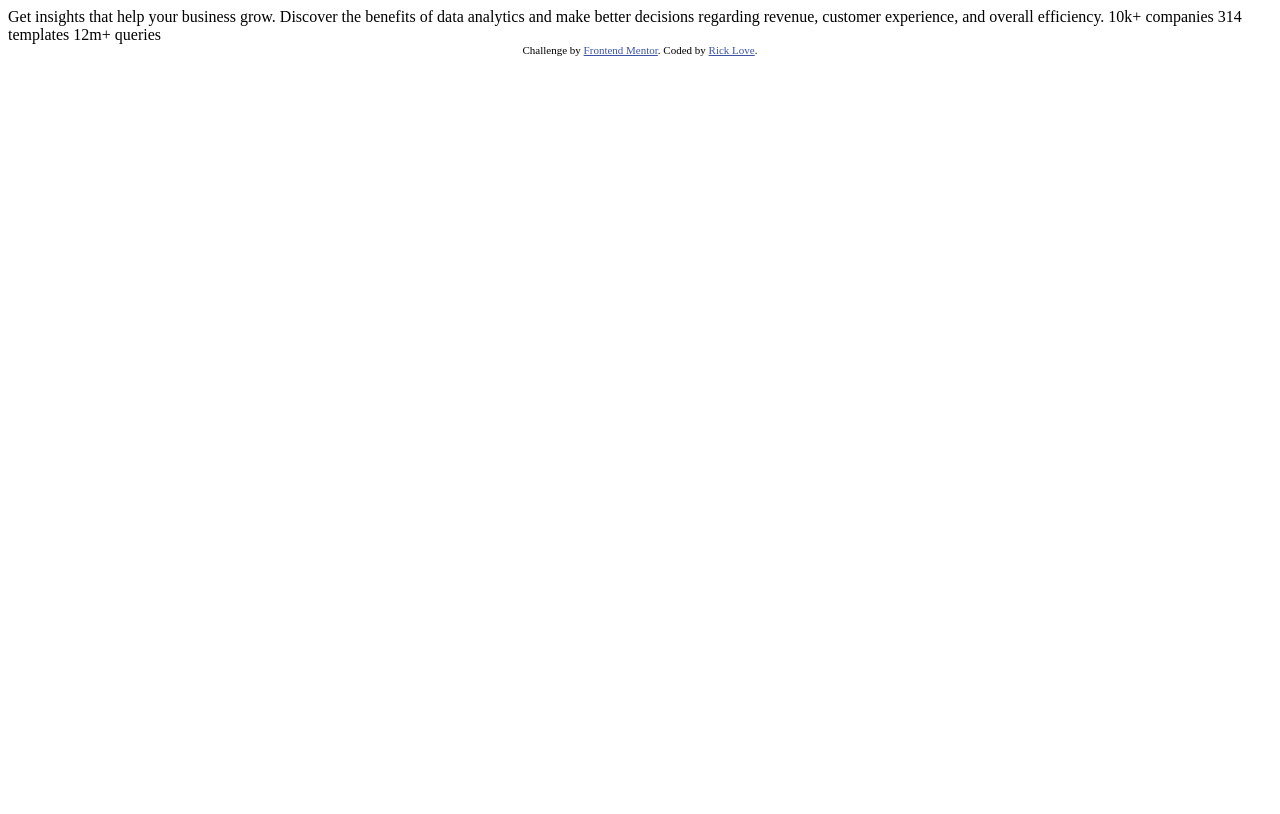
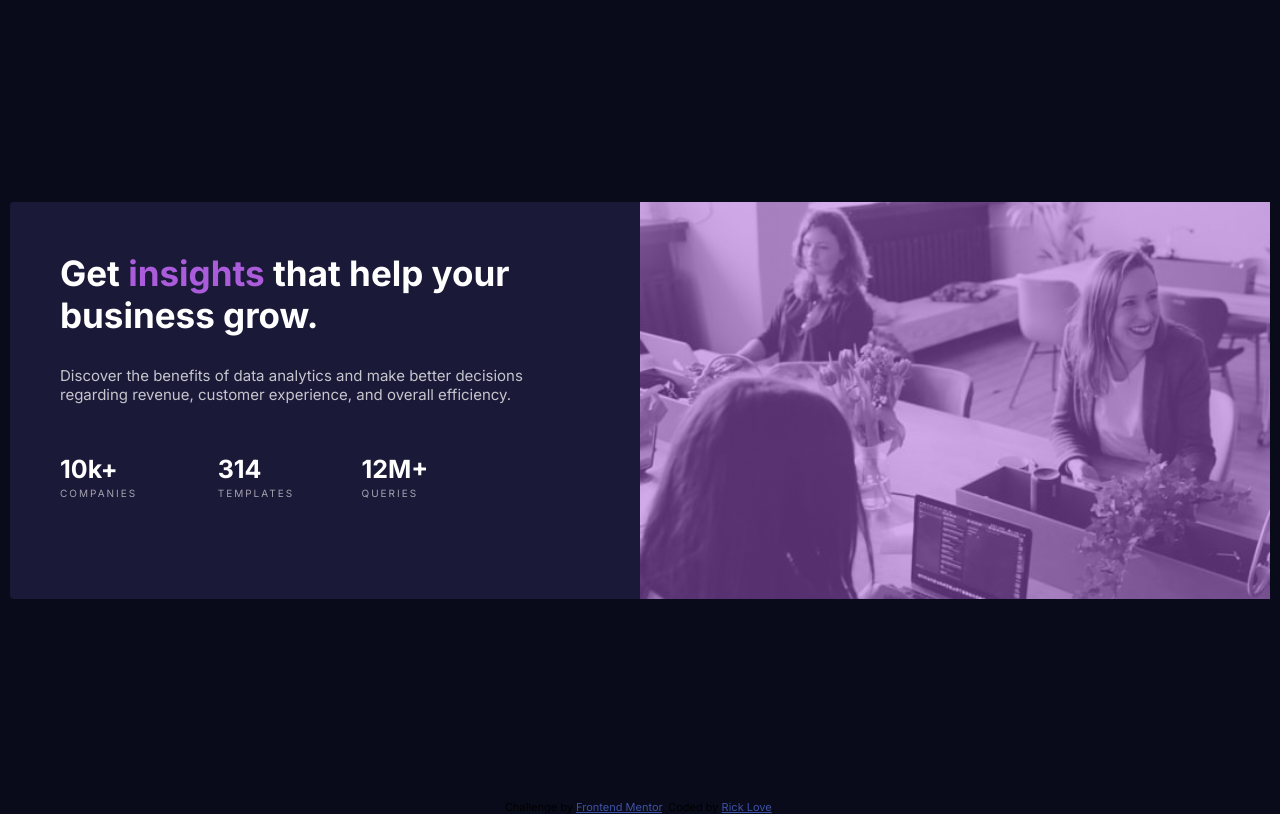
Before and after one commit to rick-love/FEM_Stats_Card, a plain HTML site: page index.html in a window 1280 px wide. Drawn offline with Linux system fonts and the light colour scheme.

Commit message:
Finished Desktop Version

```diff
--- a/index.html
+++ b/index.html
@@ -1,33 +1,72 @@
 <!DOCTYPE html>
 <html lang="en">
   <head>
-  <meta charset="UTF-8">
-  <meta name="viewport" content="width=device-width, initial-scale=1.0"> <!-- displays site properly based on user's device -->
+    <meta charset="UTF-8" />
+    <meta name="viewport" content="width=device-width, initial-scale=1.0" />
+    <!-- displays site properly based on user's device -->
+    <!-- GOOGLE FONTS -->
+    <link rel="preconnect" href="https://fonts.googleapis.com" />
+    <link rel="preconnect" href="https://fonts.gstatic.com" crossorigin />
+    <link
+      href="https://fonts.googleapis.com/css2?family=Inter:wght@400;700&family=Lexend+Deca&display=swap"
+      rel="stylesheet"
+    />
 
-  <link rel="icon" type="image/png" sizes="32x32" href="./images/favicon-32x32.png">
+    <link
+      rel="icon"
+      type="image/png"
+      sizes="32x32"
+      href="./images/favicon-32x32.png"
+    />
+    <link rel="stylesheet" href="./css/style.min.css" />
 
     <title>Frontend Mentor | Stats preview card component</title>
 
     <!-- Feel free to remove these styles or customise in your own stylesheet 👍 -->
     <style>
-    .attribution { font-size: 11px; text-align: center; }
-    .attribution a { color: hsl(228, 45%, 44%); }
+      .attribution {
+        font-size: 11px;
+        text-align: center;
+      }
+      .attribution a {
+        color: hsl(228, 45%, 44%);
+      }
     </style>
   </head>
   <body>
+    <div class="container border">
+      <div class="card border">
+        <div class="card-content border">
+          <h1>Get <span>insights</span> that help your business grow.</h1>
+          <p>
+            Discover the benefits of data analytics and make better decisions
+            regarding revenue, customer experience, and overall efficiency.
+          </p>
+          <div class="card-content-stats">
+            <div class="card-content-stat">
+              <h3>10k+</h3>
+              <p>companies</p>
+            </div>
+            <div class="card-content-stat">
+              <h3>314</h3>
+              <p>templates</p>
+            </div>
+            <div class="card-content-stat">
+              <h3>12M+</h3>
+              <p>queries</p>
+            </div>
+          </div>
+        </div>
 
-  Get insights that help your business grow.
-
-  Discover the benefits of data analytics and make better decisions regarding revenue, customer
-  experience, and overall efficiency.
-
-  10k+ companies
-  314 templates
-  12m+ queries
+        <div class="card-image"></div>
+      </div>
+    </div>
 
     <div class="attribution">
-    Challenge by <a href="https://www.frontendmentor.io?ref=challenge" target="_blank">Frontend Mentor</a>.
-    Coded by <a href="#">Rick Love</a>.
+      Challenge by
+      <a href="https://www.frontendmentor.io?ref=challenge" target="_blank"
+        >Frontend Mentor</a
+      >. Coded by <a href="#">Rick Love</a>.
     </div>
   </body>
 </html>
--- /dev/null
+++ b/style.scss
@@ -0,0 +1,116 @@
+////////////
+// COLORS
+/* PRIMARY */
+$mb-db-color: hsl(233, 47%, 7%); // MAIN BACKGROUND
+$cb-db-color: hsl(244, 38%, 16%); // CARD BACKGROUND
+$a-v-color: hsl(277, 64%, 61%); // ACCENT
+
+/* WHITE */
+$mh-white-color: hsl(0, 0%, 100%);
+$mp-white-color: hsla(0, 0%, 100%, 0.75); //
+$sh-white-color: hsla(0, 0%, 100%, 0.6);
+
+////////////
+// FONTS
+$font-display: 'Inter', sans-serif;
+// font-family: 'Lexend Deca', sans-serif;
+
+/////////////////////////
+// Responsive Breakpoints
+$bp-largest: 75em; // 1200px
+$bp-large: 62.5em; // 1000px
+$bp-medium: 50em; // 800px
+$bp-small: 37.5em; // 600px
+
+///////////////////////
+////////// GLOBAL RESET
+*,
+*::before,
+*::after {
+  margin: 0;
+  padding: 0;
+  box-sizing: inherit;
+}
+
+html {
+  box-sizing: border-box;
+  font-size: 62.5%; // SETS FONT SIZE 1rem = 10px  [10px / 16px (browser default value) = 62.5%]
+}
+body {
+  font-family: $font-display;
+  font-size: 1.5rem;
+  background-color: $mb-db-color;
+}
+.container {
+  display: grid;
+  justify-content: center;
+  align-items: center;
+
+  padding: 1rem;
+  height: 100vh;
+  margin: auto;
+}
+.card {
+  display: grid;
+  grid-template-columns: repeat(2, 1fr);
+
+//   width: 1100px;
+
+  background-color: $cb-db-color;
+  border-radius: 4px;
+
+  &-content {
+    display: grid;
+    padding: 5rem;
+
+    h1 {
+      font-size: 3.5rem;
+      margin-bottom: 3rem;
+      color: $mh-white-color;
+    }
+    p {
+      margin-bottom: 5rem;
+      color: $mp-white-color;
+
+
+    }
+    span {
+      color: $a-v-color;
+    }
+
+    &-stats {
+      display: flex;
+      :not(:last-child) {
+        margin-right: 5rem;
+      }
+    }
+    &-stat {
+      h3 {
+        color: $mh-white-color;
+        font-size: 2.5rem;
+        margin-bottom: 0.3rem;
+      }
+      p {
+        font-size: 1rem;
+        letter-spacing: 0.2rem;
+        color: $sh-white-color;
+        text-transform: uppercase;
+      }
+    }
+  }
+  &-image {
+    background: linear-gradient(hsla(277, 64%, 61%, 0.5)),
+      url('/images/image-header-desktop.jpg');
+    background-repeat: no-repeat;
+    background-size: cover;
+  }
+  @media only screen and (max-width: $bp-small) {
+   display: none;
+  }
+}
+
+
+
+.border {
+//   border: solid 1px red;
+}
```
Also changed, not shown: css/style.min.css (added). Lines whose indentation alone changed are shown as unchanged.
